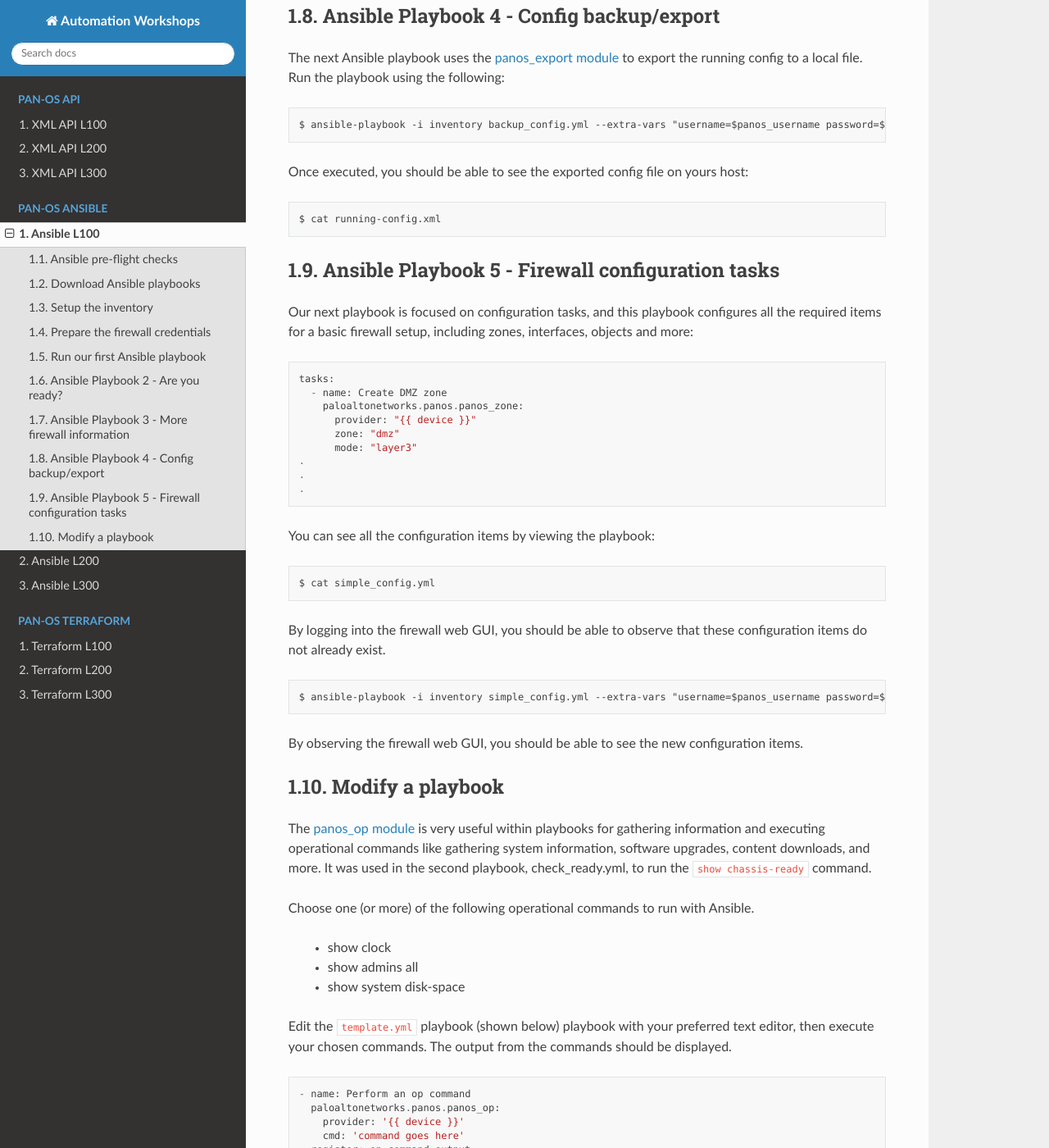
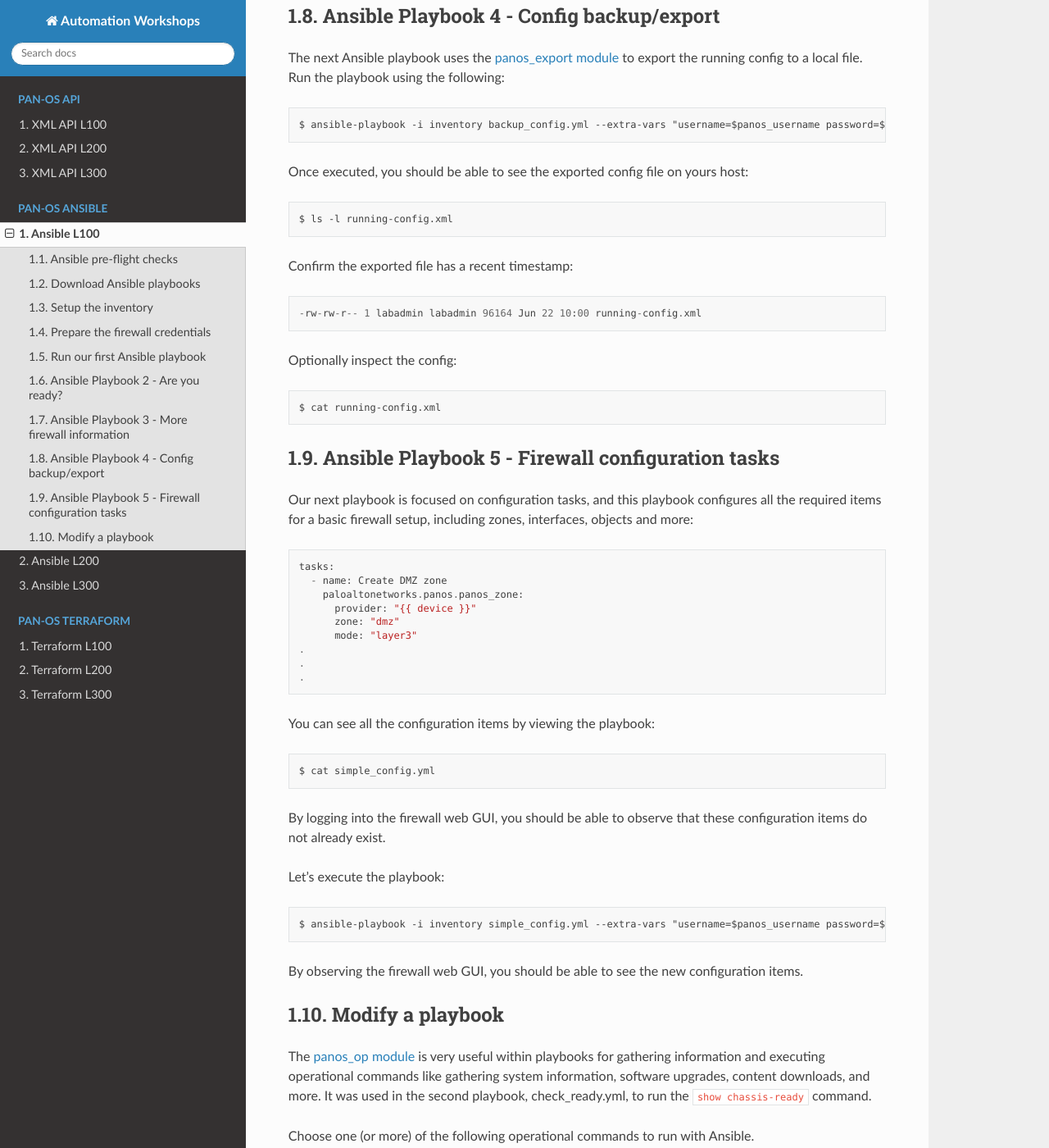
Before and after one commit to jamesholland-uk/automation-workshops, a Sphinx documentation site: the page built from docs/ansible/l100.rst, in a window 1280 px wide and 1400 px high, scrolled down 6633 px. Shown: the whole window at 82% size. Built offline with Sphinx 7.4.7 and the Read the Docs theme 2.0.0, drawn with Linux system fonts in a browser that asks for light colours.

Commit message:
Mod to config export task

```diff
--- a/docs/ansible/l100.rst
+++ b/docs/ansible/l100.rst
@@ -353,6 +353,19 @@ Once executed, you should be able to see the exported config file on yours host:
 .. code-block::
         :class: copy-button
 
+        $ ls -l running-config.xml
+
+Confirm the exported file has a recent timestamp:
+
+.. code-block::
+
+        -rw-rw-r-- 1 labadmin labadmin 96164 Jun 22 10:00 running-config.xml
+
+Optionally inspect the config:
+
+.. code-block::
+        :class: copy-button
+
         $ cat running-config.xml
 
 
@@ -381,6 +394,8 @@ You can see all the configuration items by viewing the playbook:
         $ cat simple_config.yml
 
 By logging into the firewall web GUI, you should be able to observe that these configuration items do not already exist.
+
+Let's execute the playbook:
 
 .. code-block::
         :class: copy-button
```
